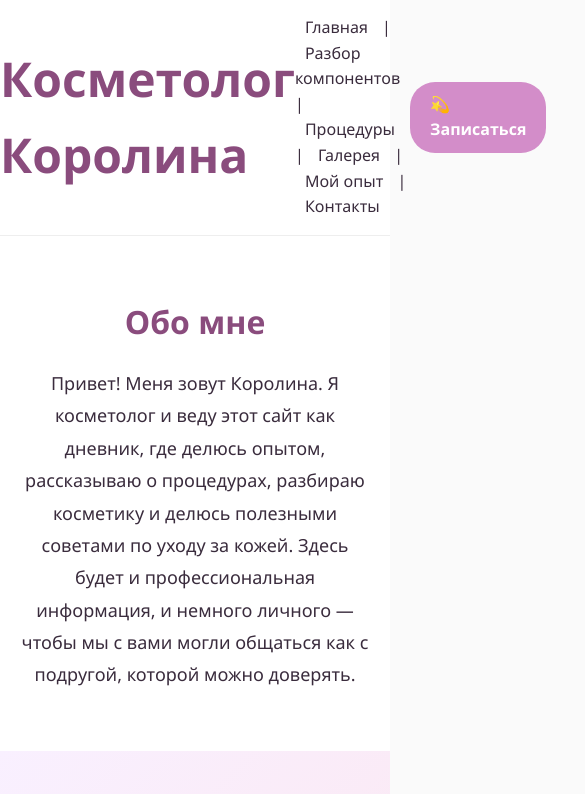
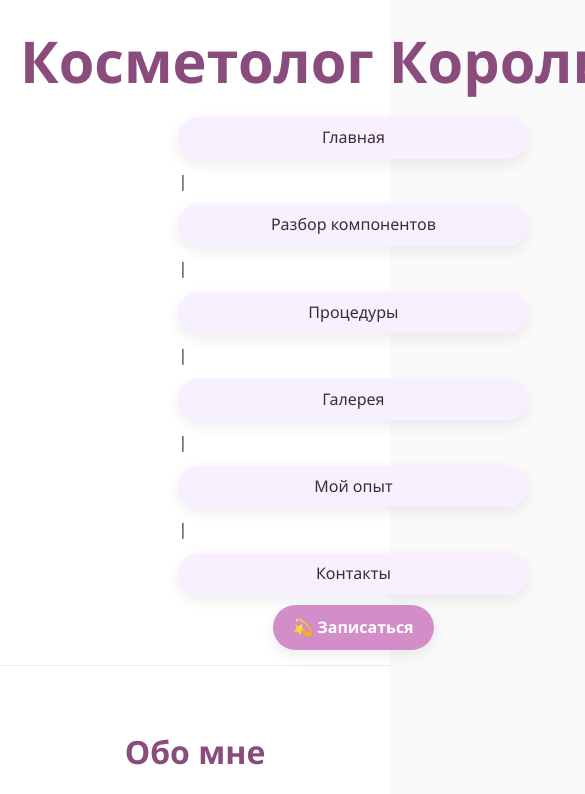
Before and after one commit to 4ujaya1090-ui/4ujaya1090-ui.github.io, a plain HTML site: page index.html in a window 390 px wide. Shown: the top 794 px of the page, 585 px wide, since content can reach past the window. Drawn offline with Linux system fonts and the light colour scheme.

Commit message:
Update style.css

```diff
--- a/style.css
+++ b/style.css
@@ -42,28 +42,44 @@ header .container {
     display: flex;
     align-items: center;
     justify-content: space-between;
-    padding: 15px 0;
+    padding: 15px 20px;
+    flex-wrap: wrap;
 }
 
 .site-title a {
-    font-size: 1.5em;
-    font-weight: bold;
+    font-size: 1.8em;
+    font-weight: 700;
     color: var(--color-secondary);
     text-decoration: none;
+    white-space: nowrap;
+}
+
+/* ========= Навигация ========= */
+.site-nav {
+    display: flex;
+    gap: 10px;
+    flex-wrap: wrap;
+    justify-content: center;
+    margin: 10px 0;
 }
 
 .site-nav a {
-    margin: 0 10px;
+    padding: 8px 16px;
+    border-radius: 25px;
+    background: var(--color-light);
+    color: var(--color-dark);
     text-decoration: none;
-    color: var(--color-dark);
     font-weight: 500;
-    transition: color 0.3s;
+    transition: var(--transition);
+    box-shadow: var(--shadow-soft);
 }
 
 .site-nav a:hover {
-    color: var(--color-primary);
+    background: var(--color-primary);
+    color: white;
+    transform: translateY(-2px);
 }
-
+/* ========= Кнопка записи ========= */
 .btn {
     padding: 10px 20px;
     background: var(--color-primary);
@@ -72,10 +88,8 @@ header .container {
     font-weight: bold;
     text-decoration: none;
     transition: var(--transition);
-}
-
-.btn:hover {
-    background: var(--color-secondary);
+    box-shadow: var(--shadow-soft);
+    white-space: nowrap;
 }
 
 /* ========= Обо мне ========= */
@@ -145,3 +159,23 @@ footer a {
 footer a:hover {
     text-decoration: underline;
 }
+.btn:hover {
+    background: var(--color-secondary);
+    transform: translateY(-2px);
+}
+
+/* ========= Адаптивность ========= */
+@media (max-width: 768px) {
+    header .container {
+        flex-direction: column;
+        align-items: center;
+    }
+    .site-nav {
+        flex-direction: column;
+        width: 100%;
+    }
+    .site-nav a {
+        text-align: center;
+        width: 100%;
+    }
+}
```
